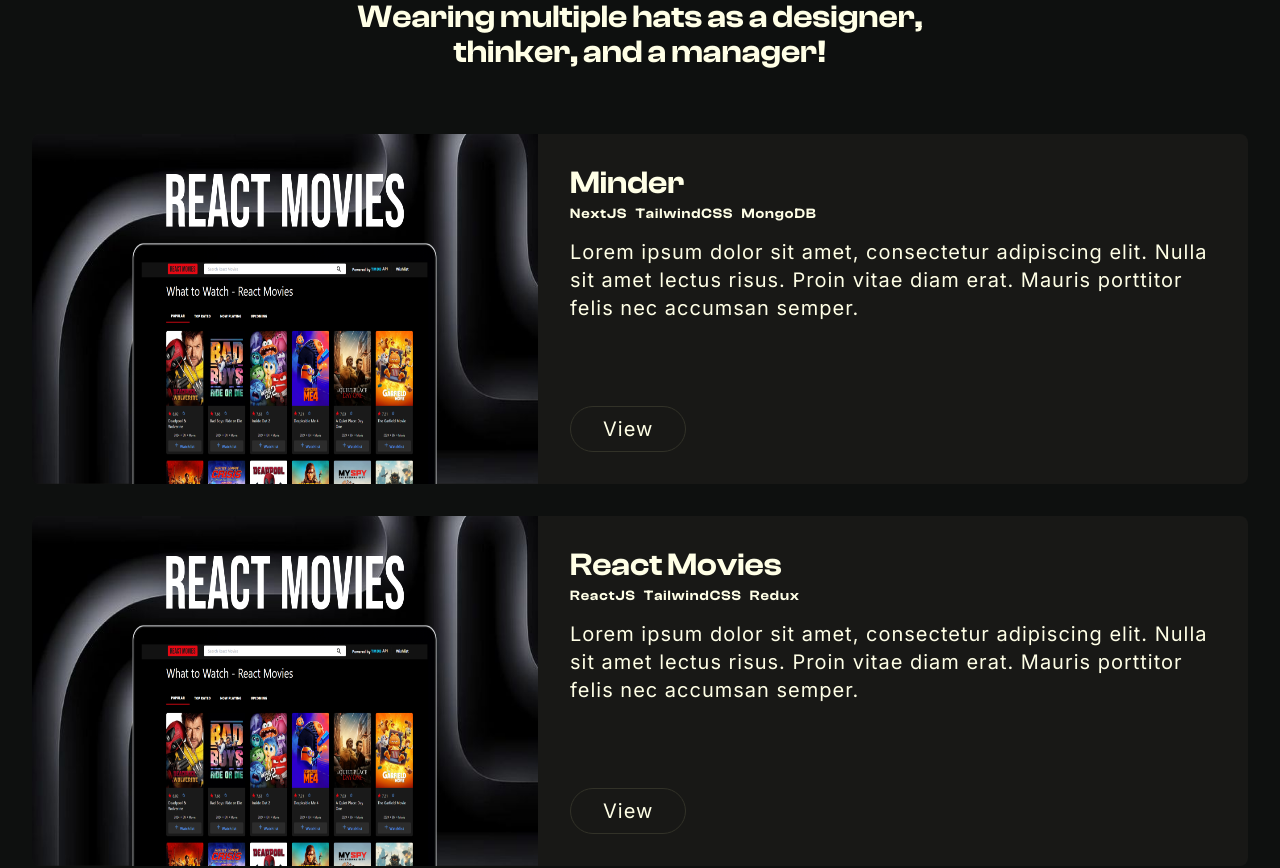
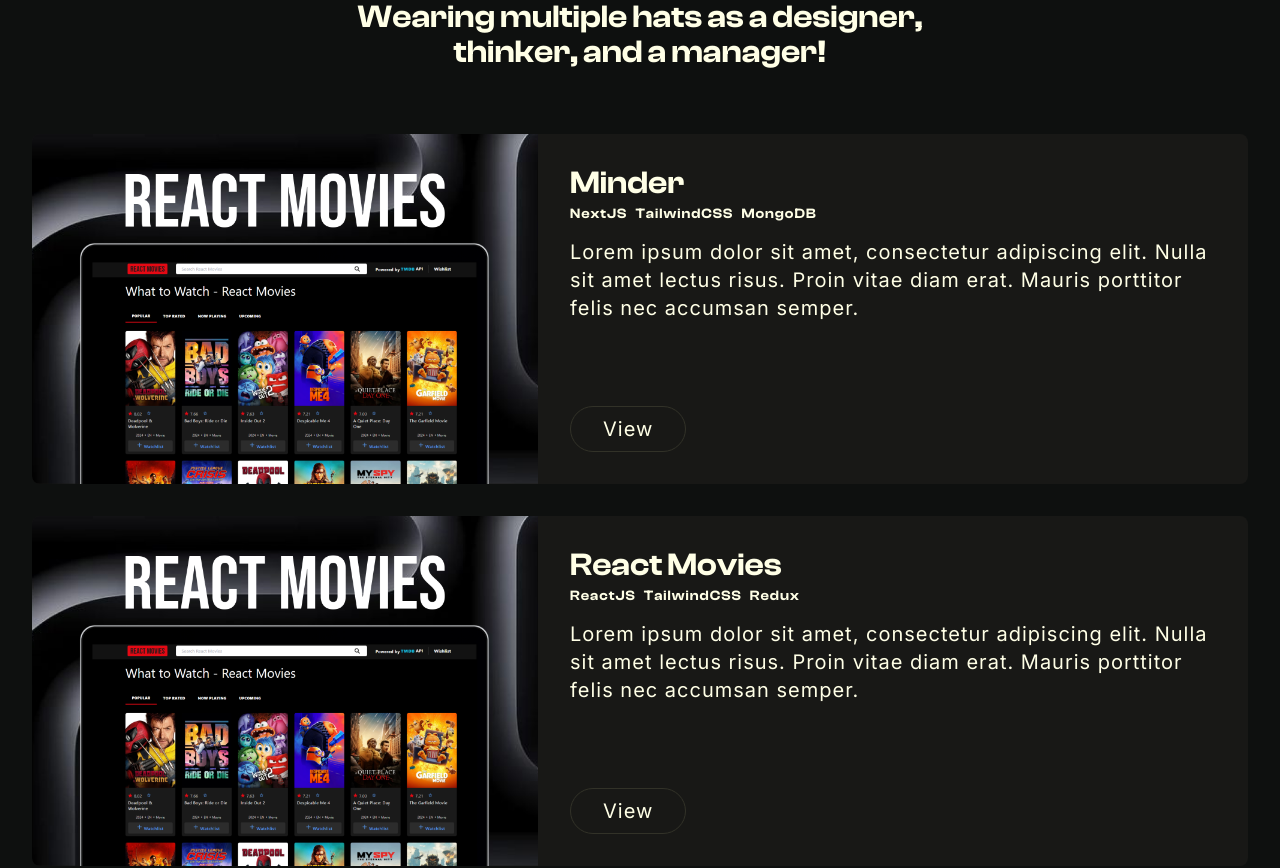
Before and after one commit to michaelcanonizado/michaelcanonizado, a Next.js app: page / in a window 1280 px wide. Shown: the part 2261-3129 px from the top of the page. Built offline with nearby package versions, Linux system fonts and the light colour scheme.

Commit message:
fix: add object-fit cover to <Image/> and increase min width

```diff
--- a/src/app/_sections/projects/project.tsx
+++ b/src/app/_sections/projects/project.tsx
@@ -59,8 +59,8 @@ const Project = ({
         className
       )}
     >
-      <div className='relative h-[350px] w-full min-w-[400px] lg:max-w-[700px]'>
-        <Image fill src={image.src} alt={image.alt} />
+      <div className='relative h-[350px] w-full min-w-[500px] lg:max-w-[700px]'>
+        <Image objectFit='cover' fill src={image.src} alt={image.alt} />
       </div>
 
       <div className='flex flex-col justify-between p-lg'>
```
